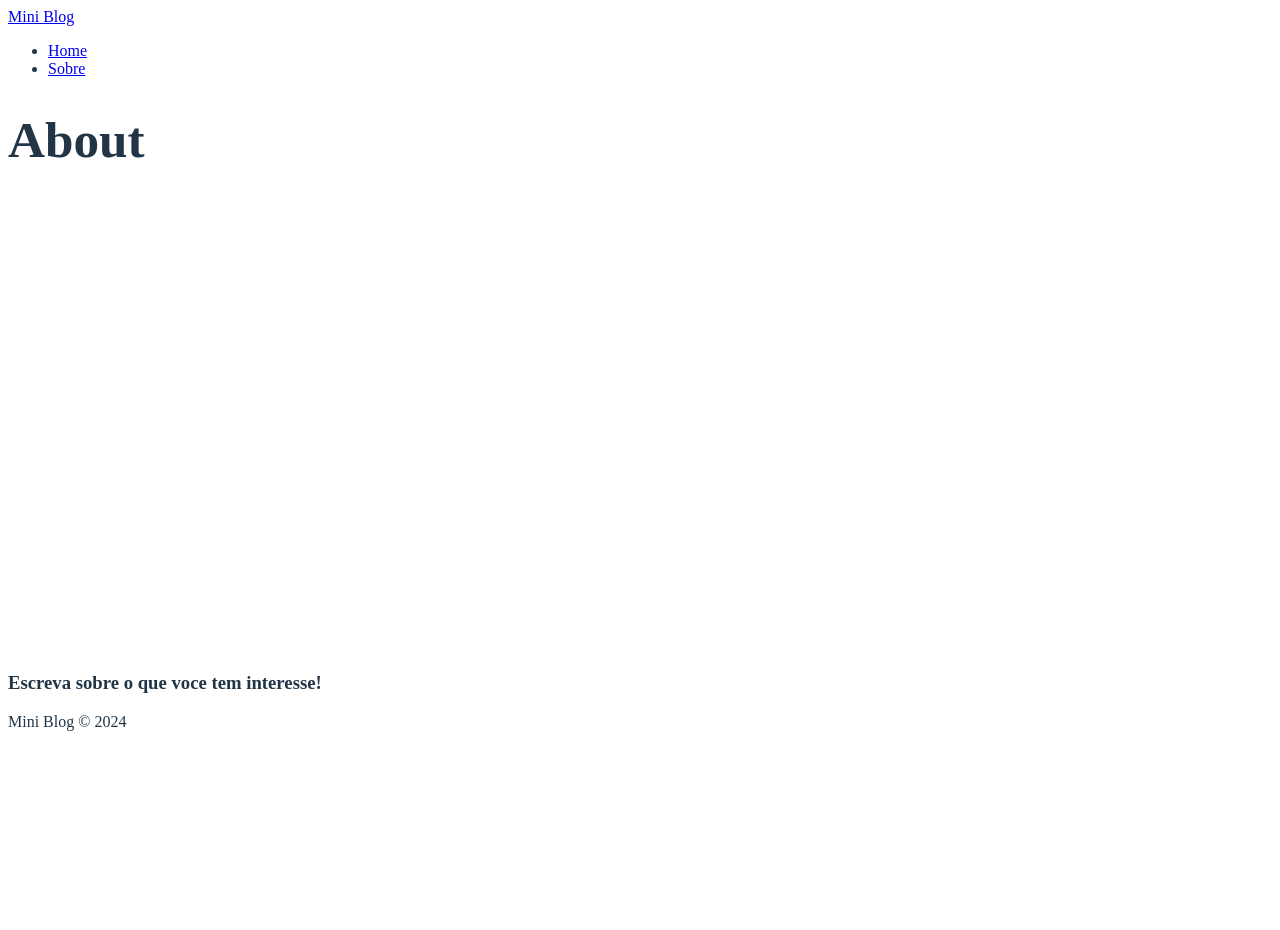
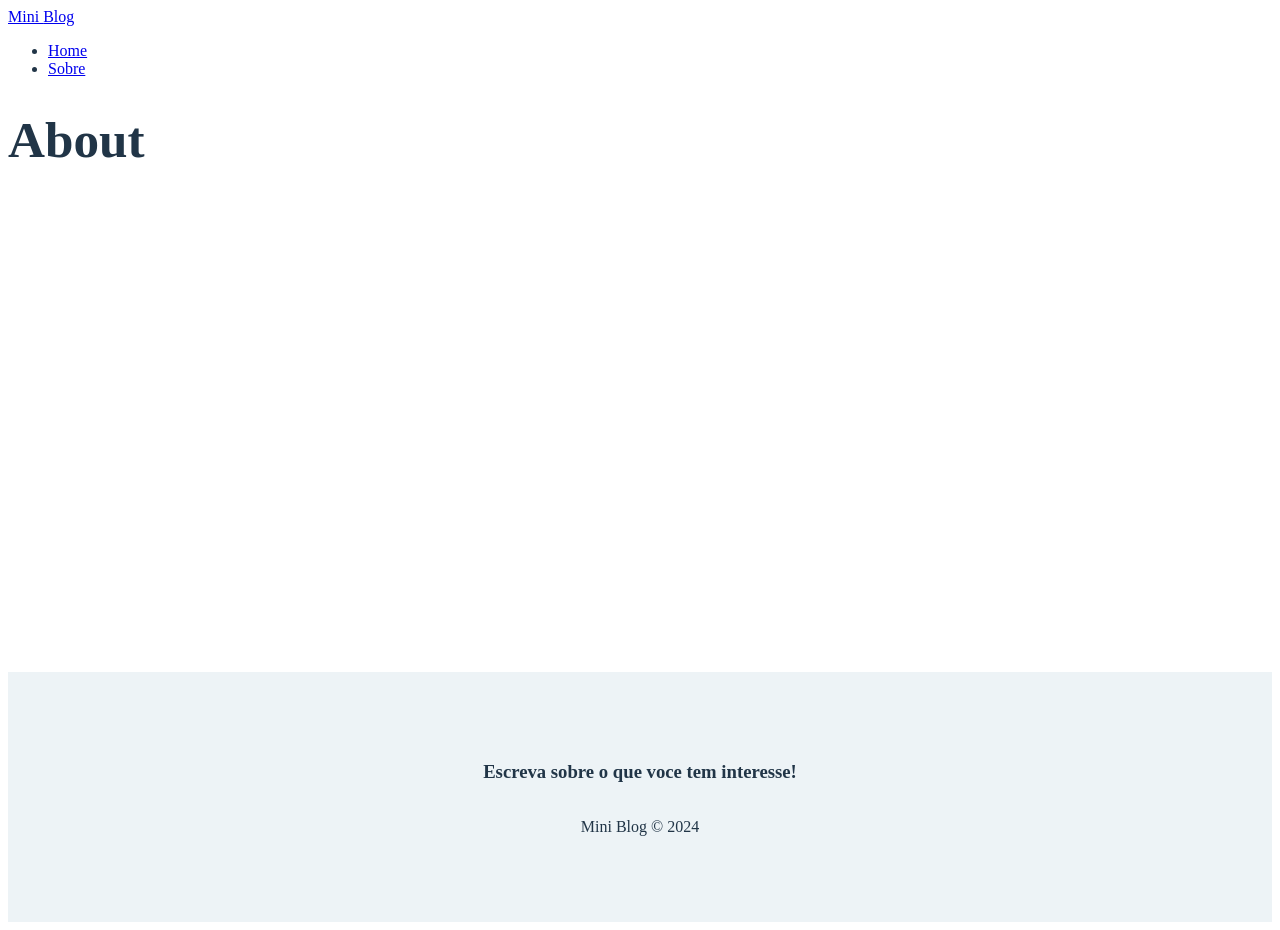
Before and after one commit to gustavobanares/Miniblog, a React (Vite) app in the folder 10_MINIBLOG/miniblog/: page /about in a window 1280 px wide. Before the commit the page ends 800 px from the top, so only its background shows below. Built offline with nearby package versions, Linux system fonts and the light colour scheme.

Commit message:
Create CSS from footer

```diff
--- a/10_MINIBLOG/miniblog/src/components/Footer.jsx
+++ b/10_MINIBLOG/miniblog/src/components/Footer.jsx
@@ -2,7 +2,7 @@ import styles from './Footer.module.css'
 
 const Footer = () => {
   return (
-    <footer>
+    <footer className={styles.footer}>
         <h3>Escreva sobre o que voce tem interesse!</h3>
         <p>Mini Blog &copy; 2024</p>
     </footer>
--- a/10_MINIBLOG/miniblog/src/components/Footer.module.css
+++ b/10_MINIBLOG/miniblog/src/components/Footer.module.css
@@ -0,0 +1,8 @@
+.footer{
+    height: 250px;
+    display: flex;
+    flex-direction: column;
+    align-items: center;
+    justify-content: center;
+    background-color: #edf3f6;
+}
```
